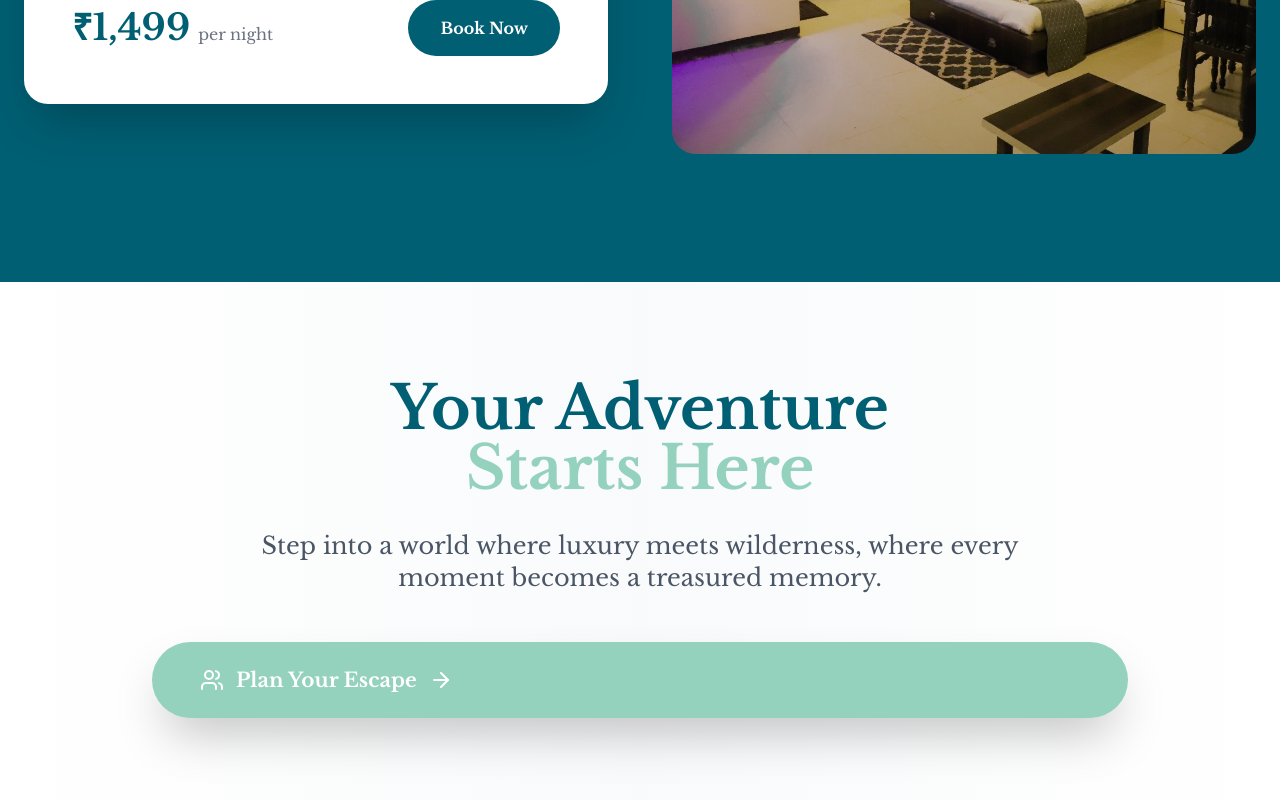
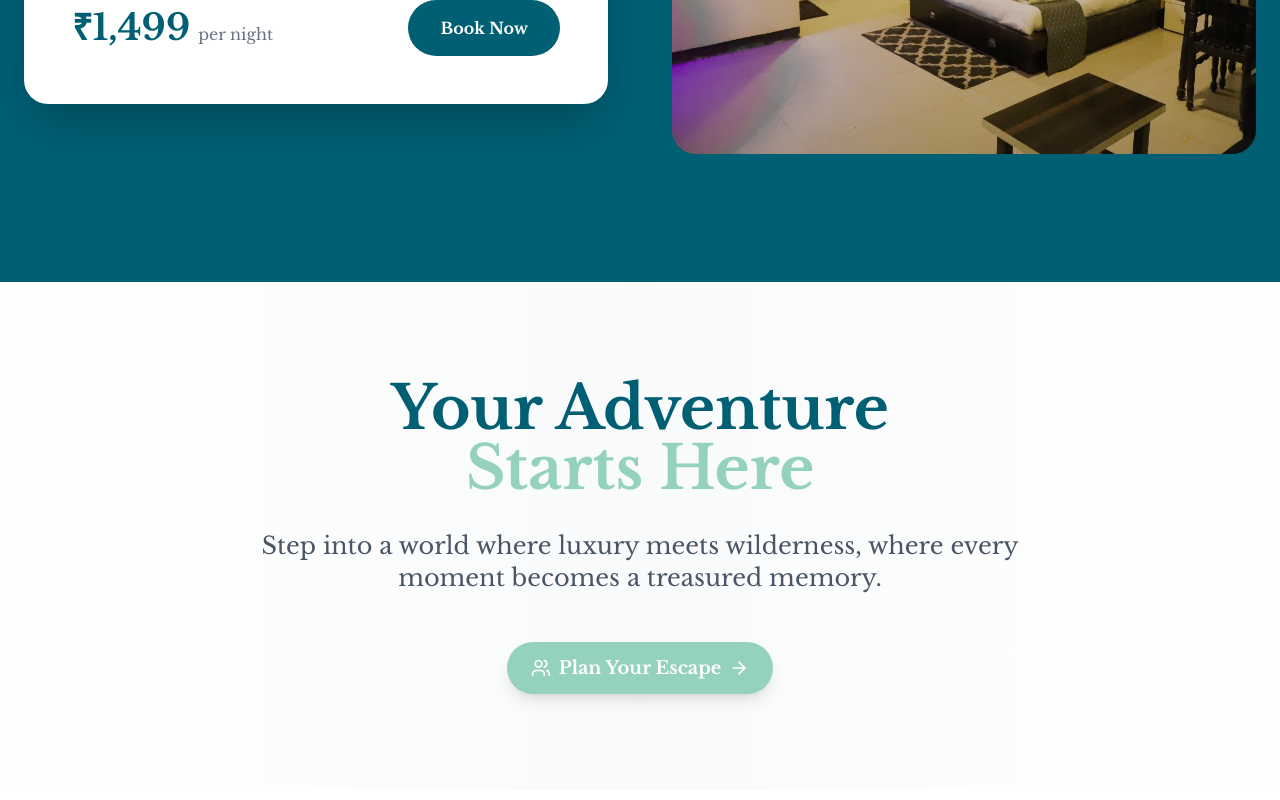
Before and after one commit to OmkarPorlikar/NextHotel, a Next.js app: page /pauni-tourism/gosekhurd-dam in a window 1280 px wide. Shown: the part 2903-3703 px from the top of the page. Built offline with nearby package versions, Linux system fonts and the light colour scheme.

Commit message:
Update index.js

```diff
--- a/src/pages/pauni-tourism/[places]/index.js
+++ b/src/pages/pauni-tourism/[places]/index.js
@@ -252,14 +252,15 @@ const DynamicTourismPage = ({ placeData }) => {
             </p>
 
             <Link
-              href={`https://wa.me/${whatsappNumber}`}
-              className="group flex items-center px-12 py-6 rounded-full font-bold text-xl text-white hover:scale-105 transition-all shadow-2xl"
-              style={{ backgroundColor: placeData.colors.accent }}
-            >
-              <Users className="w-6 h-6 mr-3" />
-              Plan Your Escape
-              <ArrowRight className="ml-3 w-6 h-6 group-hover:translate-x-1 transition-transform" />
-            </Link>
+  href={`https://wa.me/${whatsappNumber}`}
+  className="group mx-auto w-fit flex items-center px-6 py-3 rounded-full font-semibold text-lg text-white hover:scale-105 transition-all shadow-lg text-center"
+  style={{ backgroundColor: placeData.colors.accent }}
+>
+  <Users className="w-5 h-5 mr-2" />
+  Plan Your Escape
+  <ArrowRight className="ml-2 w-5 h-5 group-hover:translate-x-1 transition-transform" />
+</Link>
+
           </div>
         </div>
       </div>
```
